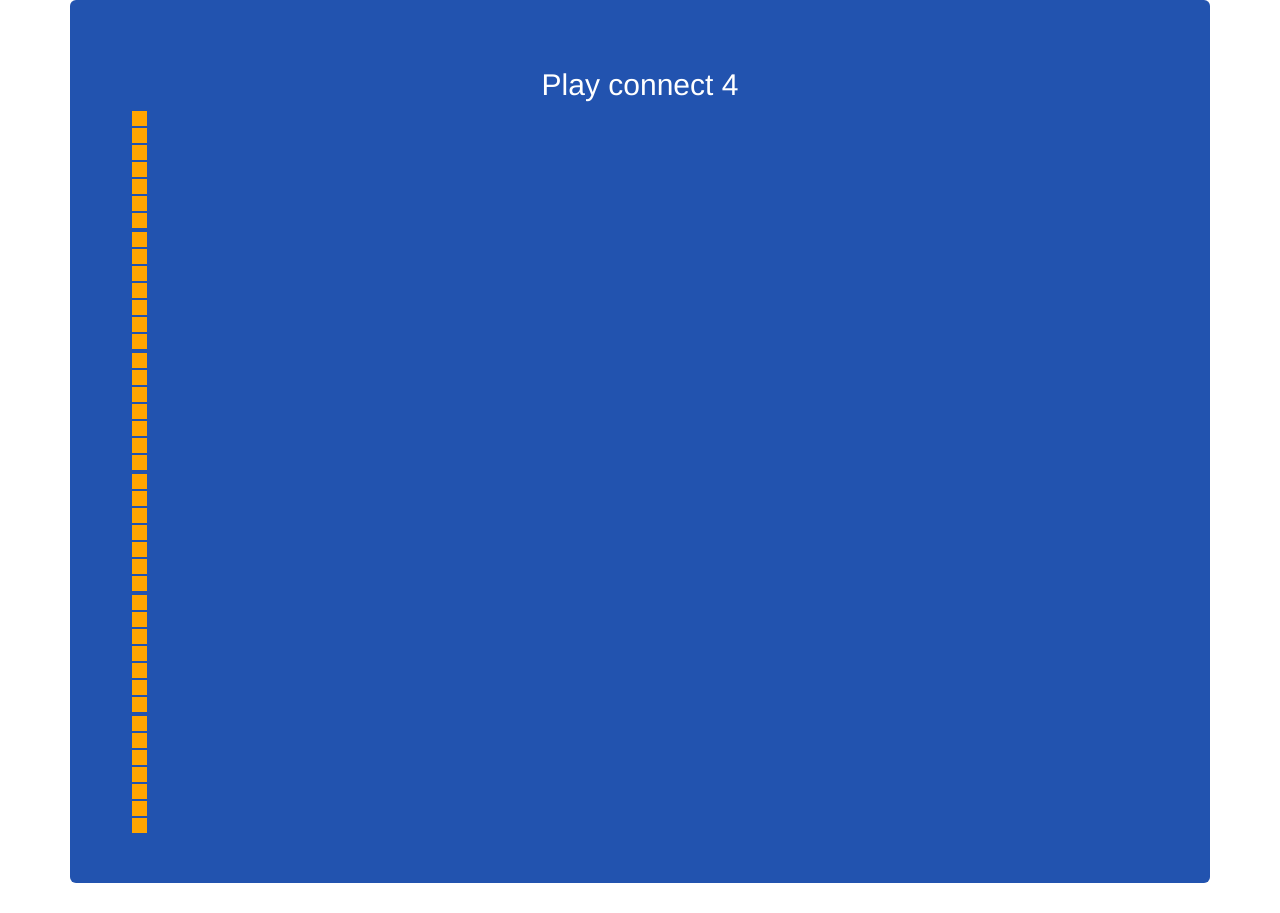
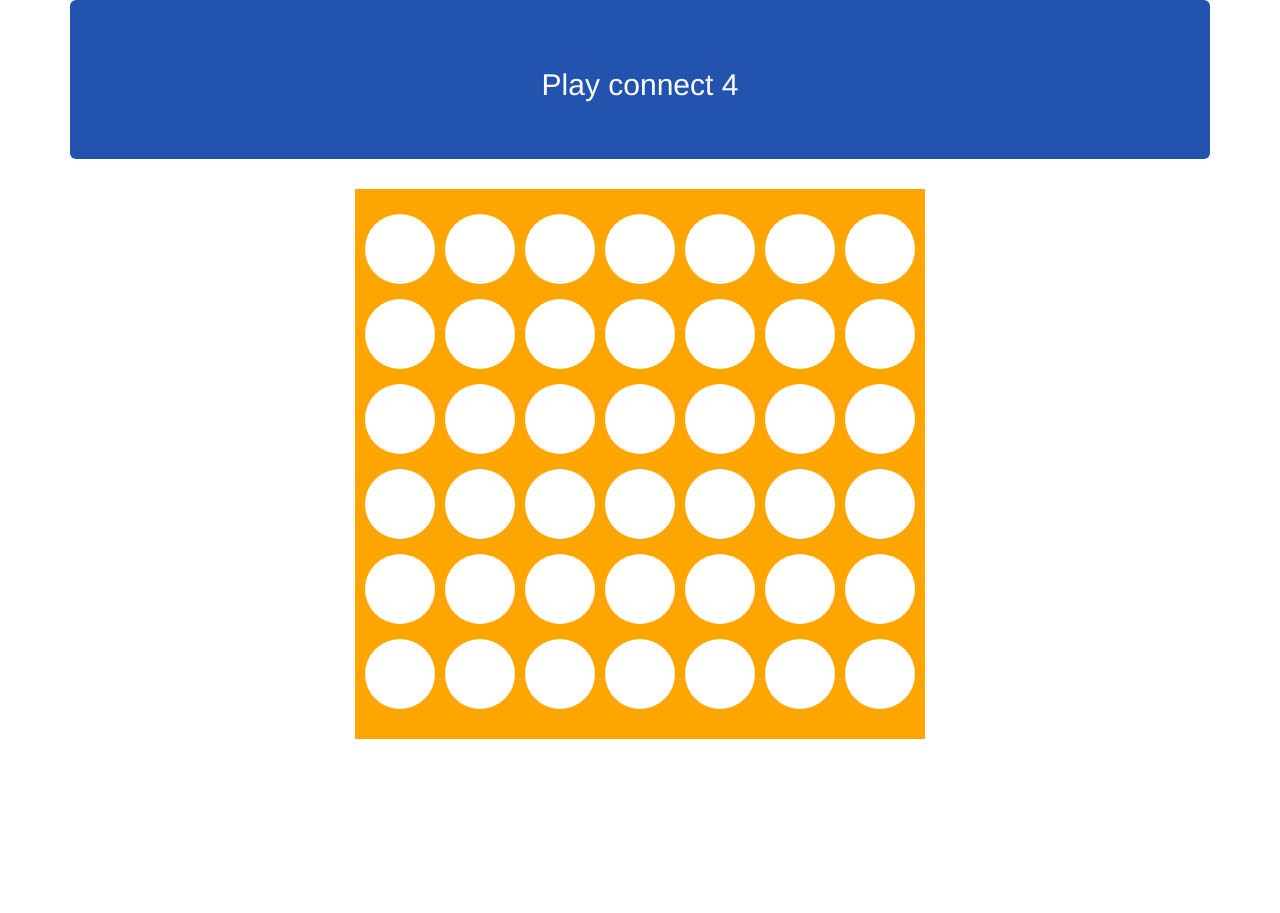
Before and after one commit to bkwiencien/bkwiencien.github.io, a PHP site: page /connect4/index.html in a window 1280 px wide. After the commit the page ends 739 px from the top, so only its background shows below. Run offline with PHP 8.4, Linux system fonts and the light colour scheme; some libraries are stand-ins or nearby versions.

Commit message:
grid showing

```diff
--- a/connect4/assets/css/style.css
+++ b/connect4/assets/css/style.css
@@ -1,5 +1,6 @@
 body {
 	backgroud-color: #2253AF;
+	text-align: center;
 	color: white;
 }
 .jumbotron {
@@ -8,10 +9,24 @@ body {
 h2 {
 	color: white;
 }
+.col {
+	background-color: white;
+	width: 70px;
+	height: 70px;
+	display: inline-block;
+	border-radius: 50%;
+	margin: 5px;
+}
 .cell {
 	background-color: orange;
-	height: 15px;
-	width:  15px;
-	padding: 1px;
-	margin:  2px;
+	height: 40px;
+	width:  40px;
+	padding: 5px;
+	margin:  5px;
+	display: inline-block;
 }
+#board-display {
+	background-color: orange;
+	display: inline-block;
+	padding: 20px;
+}
--- a/connect4/assets/javascript/connect4.js
+++ b/connect4/assets/javascript/connect4.js
@@ -16,18 +16,23 @@ var board = {
 	rarray:  [],
 	carray:  [],
 	boardarray: [],
+	$row:      "",
 	createDisplay: function () {
-		let parent = $("board-display")
-		for (let i=5;i>-1;i--){
-	      $("#board-display").after("<div class='row' id='row" + i+ "''>")
-	      for (let j=6;j>-1;j--){
-	      	let idd="cell"+i+j
-	      	console.log(idd)
-			$("#board-display").after("<div class='cell' id='cell"+i+j+"'> </div>");
-		  }
-		  $("#board-display").after("</div>")
+		const $board = $("#board-display")
+		for (let i=0;i<this.ROWS;i++){
+			this.$row = $("<div>")
+			.addClass("row")
+			.attr('id','row'+i);
+			console.log("add a row i = " +i)
+	      for (let j=0;j<this.COLS;j++) {
+	       const $col = $("<div>")
+	       .addClass("col")
+	       .attr('id','col'+i+j);
+	       this.$row.append($col);
+	      }
+	      $board.append(this.$row);
        }
-	},
+   },
 	init: function() {
 		console.log('in board init');
 		this.rarray = [];
--- a/connect4/index.html
+++ b/connect4/index.html
@@ -12,10 +12,12 @@
 	<div class="container">
 		<div class="jumbotron">
 			<h2><center>Play connect 4</center></h2>
-			<div id="board-display">
-			</div> <!-- end of board -->
 		</div> <!-- end of jumbotron -->
-	</div> <!-- end of container -->
+	</div>
+	<div  class="row">
+	 <div id="board-display">
+	 </div>
+	</div>
 <script src="https://code.jquery.com/jquery-3.3.1.slim.min.js" integrity="sha384-q8i/X+965DzO0rT7abK41JStQIAqVgRVzpbzo5smXKp4YfRvH+8abtTE1Pi6jizo" crossorigin="anonymous"></script>
 <script src="https://cdnjs.cloudflare.com/ajax/libs/popper.js/1.14.3/umd/popper.min.js" integrity="sha384-ZMP7rVo3mIykV+2+9J3UJ46jBk0WLaUAdn689aCwoqbBJiSnjAK/l8WvCWPIPm49" crossorigin="anonymous"></script>
 <script src="https://stackpath.bootstrapcdn.com/bootstrap/4.1.1/js/bootstrap.min.js" integrity="sha384-smHYKdLADwkXOn1EmN1qk/HfnUcbVRZyYmZ4qpPea6sjB/pTJ0euyQp0Mk8ck+5T" crossorigin="anonymous"></script>
```
